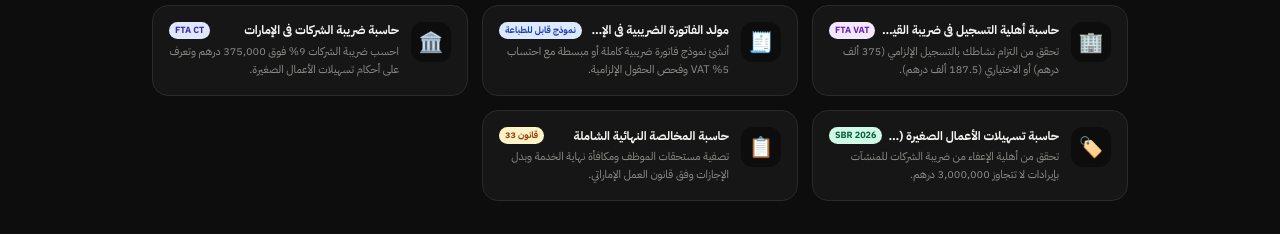
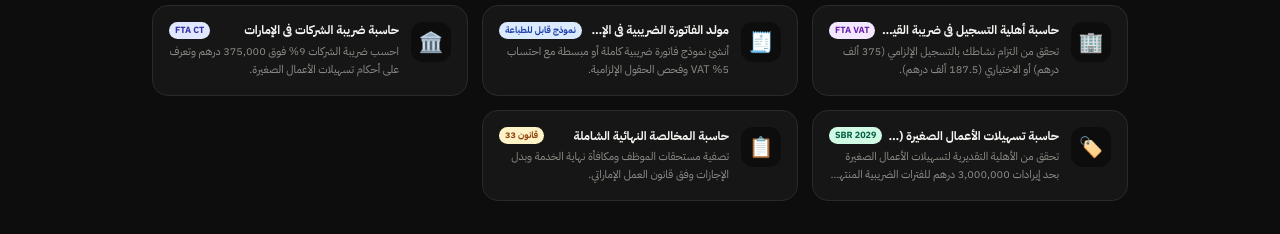
Before and after one commit to MAHMADzubair/arabic-tools, a Next.js app: page /ar/ae/e-invoicing-readiness-checker in a window 1280 px wide. Shown: the part 5200-5434 px from the top of the page. Built offline with nearby package versions, Linux system fonts and the light colour scheme; no server answers.

Commit message:
content(uae): refresh related SBR card through 2029

```diff
--- a/app/ar/ae/e-invoicing-readiness-checker/page.js
+++ b/app/ar/ae/e-invoicing-readiness-checker/page.js
@@ -168,8 +168,8 @@ const relatedTools = [
     href: "/ar/ae/small-business-relief-checker",
     icon: "🏷️",
     title: "حاسبة تسهيلات الأعمال الصغيرة (SBR)",
-    desc: "تحقق من أهلية الإعفاء من ضريبة الشركات للمنشآت بإيرادات لا تتجاوز 3,000,000 درهم.",
-    badge: "SBR 2026",
+    desc: "تحقق من الأهلية التقديرية لتسهيلات الأعمال الصغيرة بحد إيرادات 3,000,000 درهم للفترات الضريبية المنتهية حتى 31 ديسمبر 2029.",
+    badge: "SBR 2029",
     badgeColor: "bg-emerald-100 text-emerald-800",
   },
   {
```
